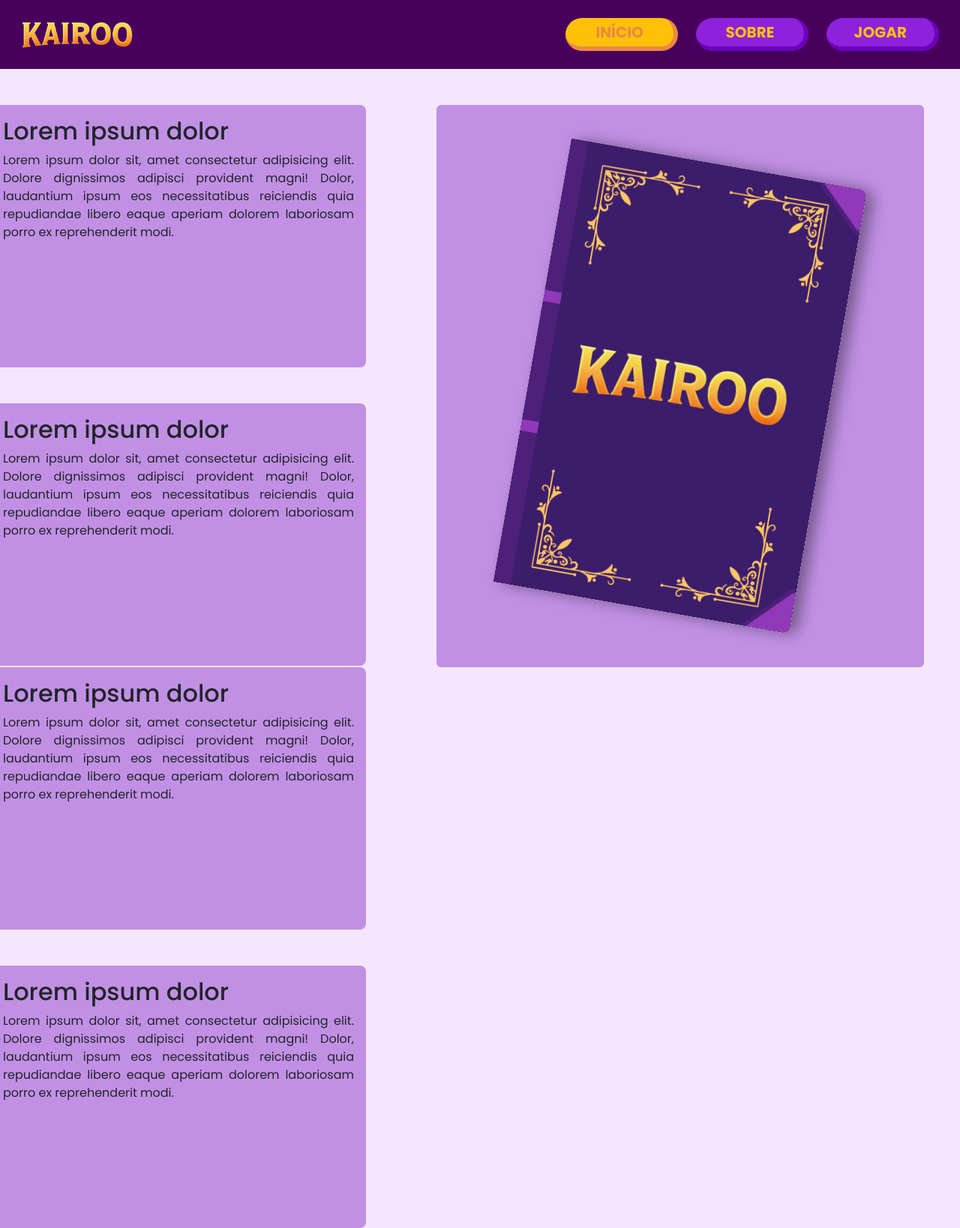
After one commit to prof-senac-nathan/kairoo, a PHP site: template src/pages/home.php in a window 1280 px wide. The commit adds this page. Shown: the whole page at 75% size. Run offline with PHP 8.4, Linux system fonts and the light colour scheme; the template is opened without the code that fills it, so the values that code supplies are empty.

Commit message:
Alterações na tela Inicial(Home)

```diff
--- a/index.php
+++ b/index.php
@@ -8,7 +8,7 @@
     <link href="https://cdn.jsdelivr.net/npm/bootstrap@5.3.8/dist/css/bootstrap.min.css" rel="stylesheet"
         integrity="sha384-sRIl4kxILFvY47J16cr9ZwB07vP4J8+LH7qKQnuqkuIAvNWLzeN8tE5YBujZqJLB" crossorigin="anonymous">
     <link rel="stylesheet" href="src/css/styles.css">
-    <link rel="shortcut icon" href="src/images/kairoo.png" type="image/x-icon">
+    <link rel="shortcut icon" href="src/imgs/kairoo.png" type="image/x-icon">
 </head>
 
 <body class="py-4">
--- a/register.php
+++ b/register.php
@@ -8,7 +8,7 @@
     <link href="https://cdn.jsdelivr.net/npm/bootstrap@5.3.8/dist/css/bootstrap.min.css" rel="stylesheet"
         integrity="sha384-sRIl4kxILFvY47J16cr9ZwB07vP4J8+LH7qKQnuqkuIAvNWLzeN8tE5YBujZqJLB" crossorigin="anonymous">
     <link rel="stylesheet" href="src/css/styles.css">
-    <link rel="shortcut icon" href="src/images/kairoo.png" type="image/x-icon">
+    <link rel="shortcut icon" href="src/imgs/kairoo.png" type="image/x-icon">
 </head>
 
 <body class="py-4">
--- a/src/backend/register_user.php
+++ b/src/backend/register_user.php
@@ -17,7 +17,9 @@ $sql = "INSERT INTO users (name_user, email_user, password_user) VALUES ('$name'
 $result = mysqli_query($connection, $sql);
 
 if ($result) {
-    echo "Seu cadastro foi concluído!";
+    sleep(2);
+    header("Location: ../pages/registration-success.php");
+    exit();
 }
 
 mysqli_close($connection);
--- a/src/css/background.css
+++ /dev/null
@@ -1,5 +0,0 @@
-body {
-  height: 100vh;
-  background: url("../imgs/background.png") no-repeat center;
-  background-size: cover;
-}
--- /dev/null
+++ b/src/css/book.css
@@ -0,0 +1,78 @@
+.cardBook {
+    font-family: 'Open Sans', sans-serif;
+    position: relative;
+    width: 400px;
+    height: 600px;
+    background: #fff;
+    border-top-right-radius: 10px;
+    border-bottom-right-radius: 10px;
+    cursor: pointer;
+    box-shadow: 10px 0 20px rgba(0, 0, 0, 0.4),
+        inset 300px 0 50px rgba(0, 0, 0, 0.4);
+    transform: perspective(2000px) rotateZ(10deg);
+    transform-style: preserve-3d;
+    transition: all 1s ease;
+}
+
+.coverBook {
+    position: absolute;
+    top: 0;
+    left: 0;
+    width: 100%;
+    height: 100%;
+    background: #3c1d6c;
+    border-top-right-radius: 10px;
+    border-bottom-right-radius: 10px;
+    transform-origin: left;
+    transform-style: preserve-3d;
+    transition: all 1s ease;
+}
+
+.coverBook img {
+    position: absolute;
+    top: 0;
+    left: 0;
+    width: 100%;
+    height: 100%;
+    object-fit: cover;
+    backface-visibility: hidden;
+}
+
+.coverBook img:nth-child(1) {
+    border-top-right-radius: 10px;
+    border-bottom-right-radius: 10px;
+}
+
+/* --Verso da capa do livro--
+.coverBook img:nth-child(2) {
+    transform: rotateY(180deg);
+    border-top-left-radius: 10px;
+    border-bottom-left-radius: 10px;
+}*/
+
+.cardBook:hover {
+    transform: perspective(2000px) rotatez(0);
+        box-shadow: 10px 0 20px rgba(0, 0, 0, 0.4),
+        inset 20px 0 50px rgba(0, 0, 0, 0.4);
+}
+
+.cardBook:hover .coverBook {
+    transform: rotateY(-135deg);
+    box-shadow: 10px 0 20px rgba(0, 0, 0, 0.4),
+
+}
+
+.contentBook {
+    width: 100%;
+    height: 100%;
+    padding: 1rem;
+    display: flex;
+    flex-direction: column;
+    justify-content: center;
+    align-items: center;
+    font-size: 12px;
+}
+
+.contentBook h2 {
+    margin-bottom: 1rem;
+}
--- a/src/css/home.css
+++ b/src/css/home.css
@@ -2,6 +2,7 @@
 
 body {
     background: #f5e6ff;
+    font-family: 'Poppins';
 }
 
 .bg-header {
@@ -11,16 +12,53 @@ body {
 .btn-header {
     background: #8e21db;
     color: #fec107;
-    font-family: 'Poppins';
     border-bottom: 6px solid #6e02bb;
     border-right: 6px solid #6e02bb;
     width: 150px;
     transition: .2s;
 }
 
-a:hover, .active {
+a:hover, .active, .navbar-menu:hover {
     background: #fec107;
     color: #ec8842;
     border-bottom: 6px solid #ec8842;
     border-right: 6px solid #ec8842;
 }
+
+.navbar-menu {
+    background: #8e21db;
+    border-top: none;
+    border-left: none;
+    border-bottom: 6px solid #6e02bb;
+    border-right: 6px solid #6e02bb;
+    transition: .2s;
+}
+
+.navbar-menu:not(.collapsed) {
+    background: #fec107;
+    color: #ec8842;
+    border-bottom: 6px solid #ec8842;
+    border-right: 6px solid #ec8842;
+}
+
+.btn-collapseBar {
+    background: #8e21db;
+    color: #fec107;
+    border-bottom: 6px solid #6e02bb;
+    border-right: 6px solid #6e02bb;
+    transition: .2s;
+}
+
+.box {
+    background: #c190e5;
+    text-align: justify;
+    width: 500px;
+    height: 350px;
+}
+
+.boxBook {
+    background: #c190e5;
+    text-align: justify;
+    width: 650px;
+    height: 750px;
+}
--- /dev/null
+++ b/src/pages/home.php
@@ -0,0 +1,123 @@
+<!DOCTYPE html>
+<html lang="pt-br">
+<head>
+    <meta charset="UTF-8">
+    <meta name="viewport" content="width=device-width, initial-scale=1.0">
+    <title>Kairoo | Início</title>
+    <link href="https://cdn.jsdelivr.net/npm/bootstrap@5.3.8/dist/css/bootstrap.min.css" rel="stylesheet"
+        integrity="sha384-sRIl4kxILFvY47J16cr9ZwB07vP4J8+LH7qKQnuqkuIAvNWLzeN8tE5YBujZqJLB" crossorigin="anonymous">
+    <link rel="stylesheet" href="../css/home.css">
+    <link rel="stylesheet" href="../css/book.css">
+    <link rel="shortcut icon" href="../imgs/kairoo.png" type="image/x-icon">
+</head>
+<body>
+<nav class="navbar bg-header py-4">
+    <div class="container-fluid ms-3 me-3">
+            <img src="../imgs/logoheader.png" alt="Kairoo" width="150px">
+
+        <ul class="nav">
+            <li class="nav-item d-sm-none d-md-block d-none d-sm-block">
+            <a href="home.php" class="me-4 text-decoration-none active rounded-pill fw-bold btn-header d-flex justify-content-center p-1 fs-5" aria-current="page">INÍCIO</a>
+            </li>
+
+            <li class="nav-item d-sm-none d-md-block d-none d-sm-block">
+            <a href="about.php" class="me-4 text-decoration-none rounded-pill fw-bold btn-header d-flex justify-content-center p-1 fs-5">SOBRE</a>
+            </li>
+
+            <li class="nav-item d-sm-none d-md-block d-none d-sm-block">
+            <a href="play.php" class="text-decoration-none rounded-pill fw-bold btn-header d-flex justify-content-center p-1 fs-5">JOGAR</a>
+            </li>
+
+            <li class="nav-item d-xxl-none d-xl-none d-xxl-block d-lg-none d-xl-block d-md-none d-lg-block">
+            <button class="navbar-menu rounded-3 p-2 align-items-center d-flex" type="button" data-bs-toggle="collapse" data-bs-target="#navbarTogglerDemo02" aria-controls="#navbarTogglerDemo02" aria-expanded="false" aria-label="Toggle navigation">
+            <span class="navbar-toggler-icon"></span>
+            </li>
+        </ul>
+        <!--Menu oculto (para celulares)-->
+        <div class="collapse navbar-collapse d-xxl-none d-xl-none d-xxl-block d-lg-none d-xl-block d-md-none d-lg-block" id="navbarTogglerDemo02">
+            <ul class="navbar-nav me-auto mb-2 mb-lg-0 ">
+                <li class="nav-item mt-3 mb-3 ">
+                <a class="active fw-bold py-2 text-decoration-none rounded-3 d-flex justify-content-center" aria-current="page" href="#">INICIO</a>
+                </li>
+
+                <li class="nav-item mb-3">
+                <a class="btn-collapseBar fw-bold py-2 text-decoration-none rounded-3 d-flex justify-content-center" href="about.php">SOBRE</a>
+                </li>
+
+                <li class="nav-item">
+                <a class="btn-collapseBar fw-bold py-2 text-decoration-none rounded-3 d-flex justify-content-center" href="play.php">JOGAR</a>
+                </li>
+            </ul>
+        </div>
+    </div>
+</nav>
+
+<main>
+    <div class="d-flex justify-content-center">
+        <div class="row mt-5">
+            <div class="col">
+                <div class="row">
+                    <div class="box p-3 rounded-3">
+                        <h2>Lorem ipsum dolor</h2>
+                        <p>Lorem ipsum dolor sit, amet consectetur adipisicing elit. Dolore dignissimos adipisci provident magni! Dolor, laudantium ipsum eos necessitatibus reiciendis quia repudiandae libero eaque aperiam dolorem laboriosam porro ex reprehenderit modi.</p>
+                    </div>
+                </div>
+
+                <div class="row">
+                    <div class="box p-3 rounded-3 mt-5">
+                        <h2>Lorem ipsum dolor</h2>
+                        <p>Lorem ipsum dolor sit, amet consectetur adipisicing elit. Dolore dignissimos adipisci provident magni! Dolor, laudantium ipsum eos necessitatibus reiciendis quia repudiandae libero eaque aperiam dolorem laboriosam porro ex reprehenderit modi.</p>
+                    </div>
+                </div>
+            </div>
+
+            <div class="col mx-5">
+                <div class="boxBook p-3 rounded 3 d-flex justify-content-center align-items-center">
+                    <div class="cardBook">
+                        <div class="coverBook">
+                        <img src="../imgs/coverBook.png">
+                         <!--       <img src="../imgs/coverBook.png"> -->
+                        </div>
+
+                        <div class="contentBook">
+                            <h2>Titulo</h2>
+                            <p>
+                                Lorem ipsum dolor sit amet consectetur adipisicing elit. Facilis vel iusto repellat tenetur laboriosam suscipit magnam ducimus enim dolores animi a, veniam quas hic, reiciendis quibusdam labore aut neque iure.
+                                Lorem ipsum dolor sit amet consectetur adipisicing elit. Facilis vel iusto repellat tenetur laboriosam suscipit magnam ducimus enim dolores animi a, veniam quas hic, reiciendis quibusdam labore aut neque iure.
+                                Lorem ipsum dolor sit amet consectetur adipisicing elit. Facilis vel iusto repellat tenetur laboriosam suscipit magnam ducimus enim dolores animi a, veniam quas hic, reiciendis quibusdam labore aut neque iure.
+                            </p>
+                        </div>
+                    </div>
+                </div>
+            </div>
+
+            <div class="col">
+                <div class="row">
+                    <div class="box p-3 rounded-3">
+                        <h2>Lorem ipsum dolor</h2>
+                        <p>Lorem ipsum dolor sit, amet consectetur adipisicing elit. Dolore dignissimos adipisci provident magni! Dolor, laudantium ipsum eos necessitatibus reiciendis quia repudiandae libero eaque aperiam dolorem laboriosam porro ex reprehenderit modi.</p>
+                    </div>
+                </div>
+
+                <div class="row">
+                    <div class="box p-3 rounded-3 mt-5">
+                        <h2>Lorem ipsum dolor</h2>
+                        <p>Lorem ipsum dolor sit, amet consectetur adipisicing elit. Dolore dignissimos adipisci provident magni! Dolor, laudantium ipsum eos necessitatibus reiciendis quia repudiandae libero eaque aperiam dolorem laboriosam porro ex reprehenderit modi.</p>
+                    </div>
+                </div>
+            </div>
+        </div>
+    </div>
+</main>
+
+    <script src="https://cdnjs.cloudflare.com/ajax/libs/jquery/3.7.1/jquery.min.js"
+        integrity="sha512-v2CJ7UaYy4JwqLDIrZUI/4hqeoQieOmAZNXBeQyjo21dadnwR+8ZaIJVT8EE2iyI61OV8e6M8PP2/4hpQINQ/g=="
+        crossorigin="anonymous" referrerpolicy="no-referrer"></script>
+    <script src="https://cdn.jsdelivr.net/npm/@popperjs/core@2.11.8/dist/umd/popper.min.js"
+        integrity="sha384-I7E8VVD/ismYTF4hNIPjVp/Zjvgyol6VFvRkX/vR+Vc4jQkC+hVqc2pM8ODewa9r"
+        crossorigin="anonymous"></script>
+    <script src="https://cdn.jsdelivr.net/npm/bootstrap@5.3.8/dist/js/bootstrap.bundle.min.js"
+        integrity="sha384-FKyoEForCGlyvwx9Hj09JcYn3nv7wiPVlz7YYwJrWVcXK/BmnVDxM+D2scQbITxI"
+        crossorigin="anonymous"></script>
+</body>
+</html>
```
Also changed, not shown: src/pages/about.php (added, +64 -0 lines), src/pages/home.html (deleted, +0 -48 lines), src/pages/inicio.php (deleted, +0 -14 lines), src/pages/play.html (deleted, +0 -48 lines), src/pages/play.php (added, +64 -0 lines), src/pages/registration-success.php (added, +35 -0 lines), src/pages/subject.html (deleted, +0 -48 lines), src/imgs/coverBook.png (added).
